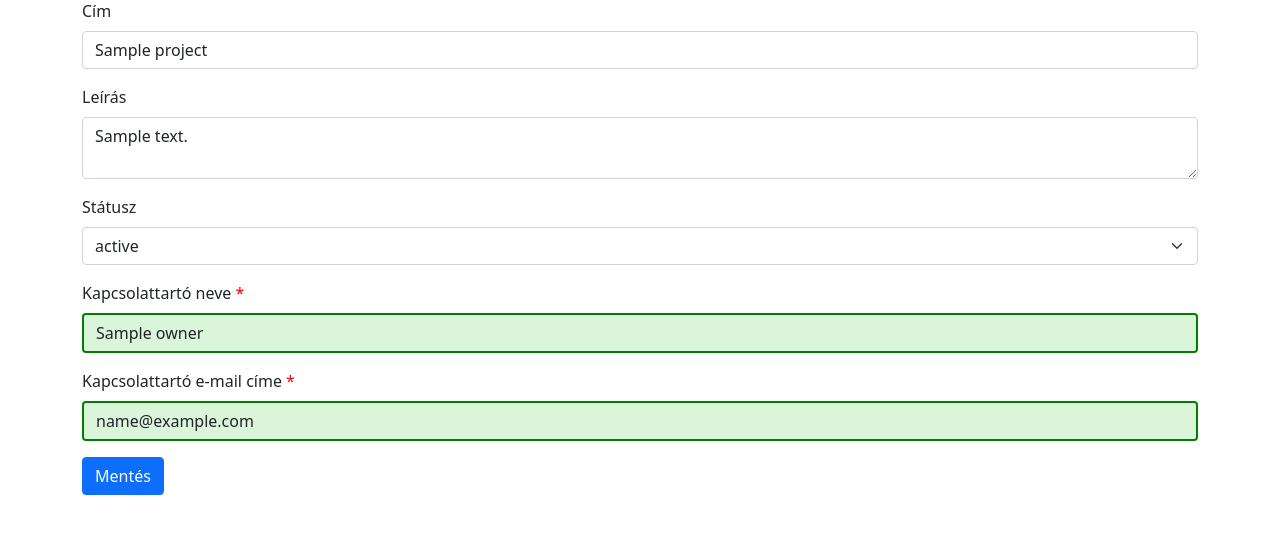
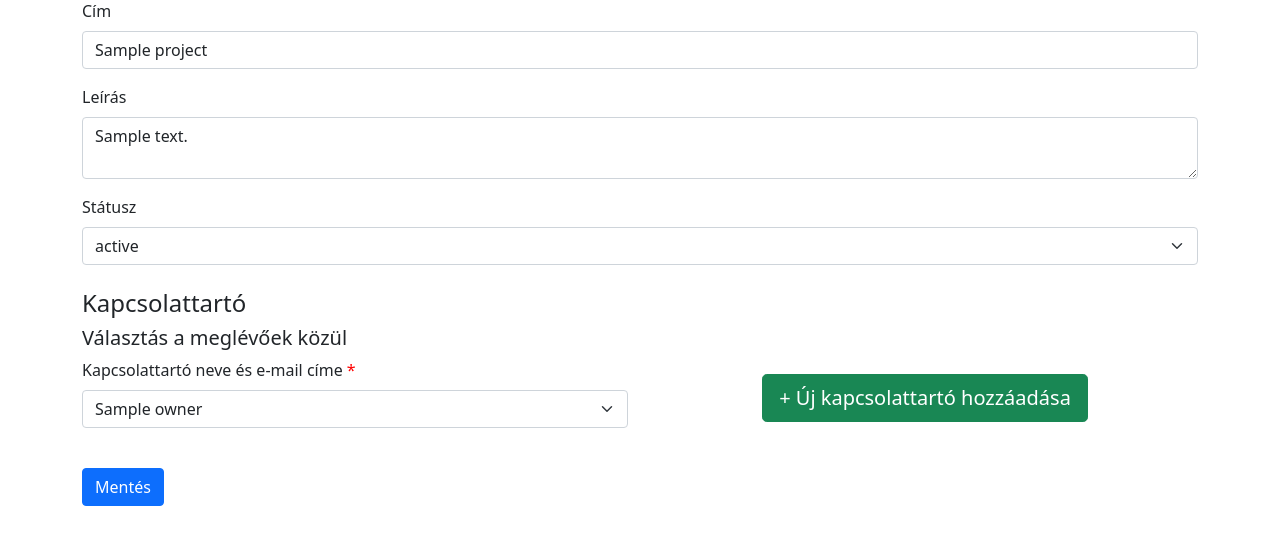
Before and after one commit to harkalygergo/TEST-Project-Management-Software, a PHP site: template templates/edit.html.twig in a window 1280 px wide. Shown: the part 97-642 px from the top of the page. Run offline with PHP 8.4, Linux system fonts and the light colour scheme; the template is opened without the code that fills it: most values are stand-ins (such as "Sample title", 1, 10 or a date in 2020); some libraries are stand-ins or nearby versions.

Commit message:
Kapcsolattartó select lista projekt edit formon

```diff
--- a/src/Controller/AppController.php
+++ b/src/Controller/AppController.php
@@ -10,6 +10,7 @@ class AppController
     public function __construct(
         private ?ProjectView $projectView = new ProjectView(),
         private ?StatusController $statusController = null,
+        private ?OwnerController $ownerController = new OwnerController(),
         private ?\Twig\Environment $twig = null
     )
     {
@@ -26,7 +27,8 @@ class AppController
     {
         echo $this->twig->render('edit.html.twig', [
             'project' => $project,
-            'statuses' => $this->statusController->getStatuses()
+            'statuses' => $this->statusController->getStatuses(),
+            'owners' => $this->ownerController->getOwners()
         ]);
     }
 
--- a/templates/base.html.twig
+++ b/templates/base.html.twig
@@ -39,6 +39,8 @@
 <footer>
     {% block javascripts %}
         <script src="https://cdnjs.cloudflare.com/ajax/libs/jquery/3.6.0/jquery.min.js" integrity="sha512-894YE6QWD5I59HgZOGReFYm4dnWc1Qt5NtvYSaNcOP+u1T9qYdvdihz0PPSiiqn/+/3e7Jo4EaG7TubfWGUrMQ==" crossorigin="anonymous" referrerpolicy="no-referrer"></script>
+        <script src="https://cdn.jsdelivr.net/npm/@popperjs/core@2.10.2/dist/umd/popper.min.js" integrity="sha384-7+zCNj/IqJ95wo16oMtfsKbZ9ccEh31eOz1HGyDuCQ6wgnyJNSYdrPa03rtR1zdB" crossorigin="anonymous"></script>
+        <script src="https://cdn.jsdelivr.net/npm/bootstrap@5.1.3/dist/js/bootstrap.min.js" integrity="sha384-QJHtvGhmr9XOIpI6YVutG+2QOK9T+ZnN4kzFN1RtK3zEFEIsxhlmWl5/YESvpZ13" crossorigin="anonymous"></script>
     {% endblock %}
 </footer>
 </body>
--- a/templates/edit.html.twig
+++ b/templates/edit.html.twig
@@ -22,14 +22,31 @@
                         {% endfor %}
                     </select>
                 </div>
-                <div class="mb-3">
-                    <label class="form-label required" for="ownerName">Kapcsolattartó neve</label>
-                    <input class="form-control" id="ownerName" name="ownerName" type="text" value="{{ project.owner.name }}" required />
+                <div class="row mt-4 mb-4">
+                    <div class="col-sm-12">
+                        <h4>Kapcsolattartó</h4>
+                    </div>
+                    <div class="col-sm-6">
+                        <h5>Választás a meglévőek közül</h5>
+                        <div class="mb-3">
+                            <label class="form-label required" for="owner">Kapcsolattartó neve és e-mail címe</label>
+
+                            <select class="form-select" id="owner" name="owner" aria-label="Kapcsolattartó">
+                                <option value="">- Válasszon! -</option>
+                                {% for key, owner in owners %}
+                                    <option value="{{ key }}"  {% if key==project.owner.id %}selected{% endif %}>{{ owner }}</option>
+                                {% endfor %}
+                            </select>
+                        </div>
+                    </div>
+                    <div class="col-sm-6 text-center">
+                        <button type="button" class="btn btn-lg btn-success mt-5" data-toggle="modal" data-target="#addNewOwnerModal" onclick="$('#addNewOwnerModal').modal('show');">
+                            &plus; Új kapcsolattartó hozzáadása
+                        </button>
+                    </div>
                 </div>
-                <div class="mb-3">
-                    <label class="form-label required" for="ownerEmail">Kapcsolattartó e-mail címe</label>
-                    <input class="form-control" id="ownerEmail" name="ownerEmail" type="text" value="{{ project.owner.email }}" required />
-                </div>
+
+
                 <div class="">
                     <button class="btn btn-primary" id="submitButton" type="submit">Mentés</button>
                 </div>
@@ -38,4 +55,25 @@
 
         </div>
     </main>
+
+    <!-- Modal -->
+    <div class="modal fade" id="addNewOwnerModal" tabindex="-1" role="dialog" aria-labelledby="addNewOwnerModalLabel" aria-hidden="true">
+        <div class="modal-dialog" role="document">
+            <div class="modal-content">
+                <div class="modal-header">
+                    <h5 class="modal-title" id="addNewOwnerModalLabel">Új kapcsolattartó hozzáadása</h5>
+                    <button type="button" class="close" data-dismiss="modal" aria-label="Close">
+                        <span aria-hidden="true">&times;</span>
+                    </button>
+                </div>
+                <div class="modal-body">
+                    ...
+                </div>
+                <div class="modal-footer">
+                    <button type="button" class="btn btn-secondary" data-dismiss="modal">Close</button>
+                    <button type="button" class="btn btn-primary">Mentés</button>
+                </div>
+            </div>
+        </div>
+    </div>
 {% endblock %}
```
Also changed, not shown: src/Controller/OwnerController.php (+15 -0 lines), src/Model/ProjectOwnerPivot.php (added, +32 -0 lines).
